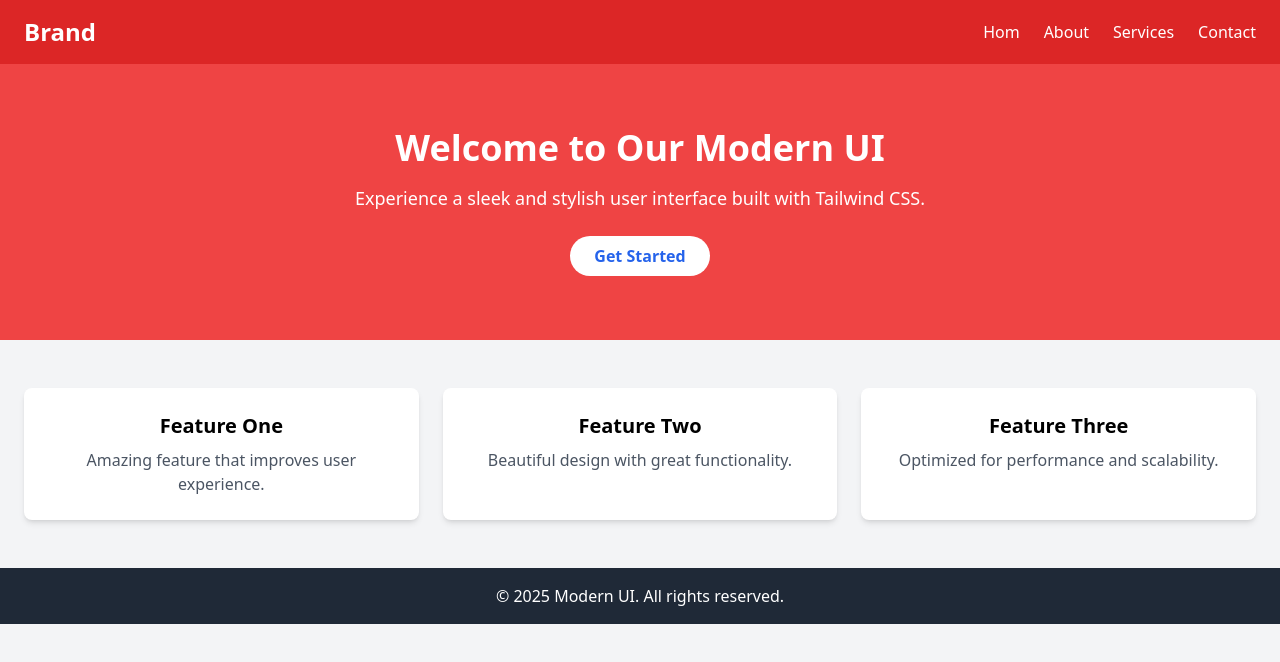
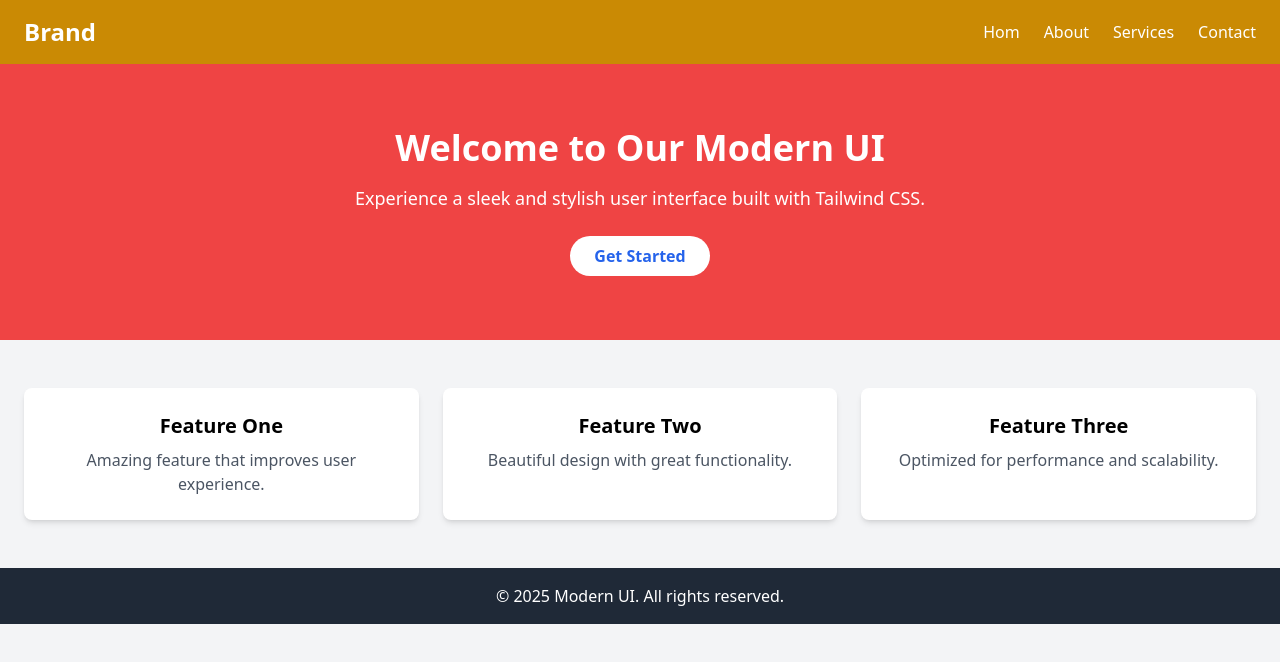
Before and after one commit to SumitSatre/nodejs-aws-cicd-demo, a website: page index.html in a window 1280 px wide. Drawn offline with nearby package versions, Linux system fonts and the light colour scheme.

Commit message:
fifth commit

```diff
--- a/index.html
+++ b/index.html
@@ -7,7 +7,7 @@
     <script src="https://cdn.tailwindcss.com"></script>
 </head>
 <body class="bg-gray-100 font-sans">
-    <header class="bg-red-600 text-white py-4 shadow-lg">
+    <header class="bg-yellow-600 text-white py-4 shadow-lg">
         <div class="container mx-auto flex justify-between items-center px-6">
             <h1 class="text-2xl font-bold">Brand</h1>
             <nav>
```
